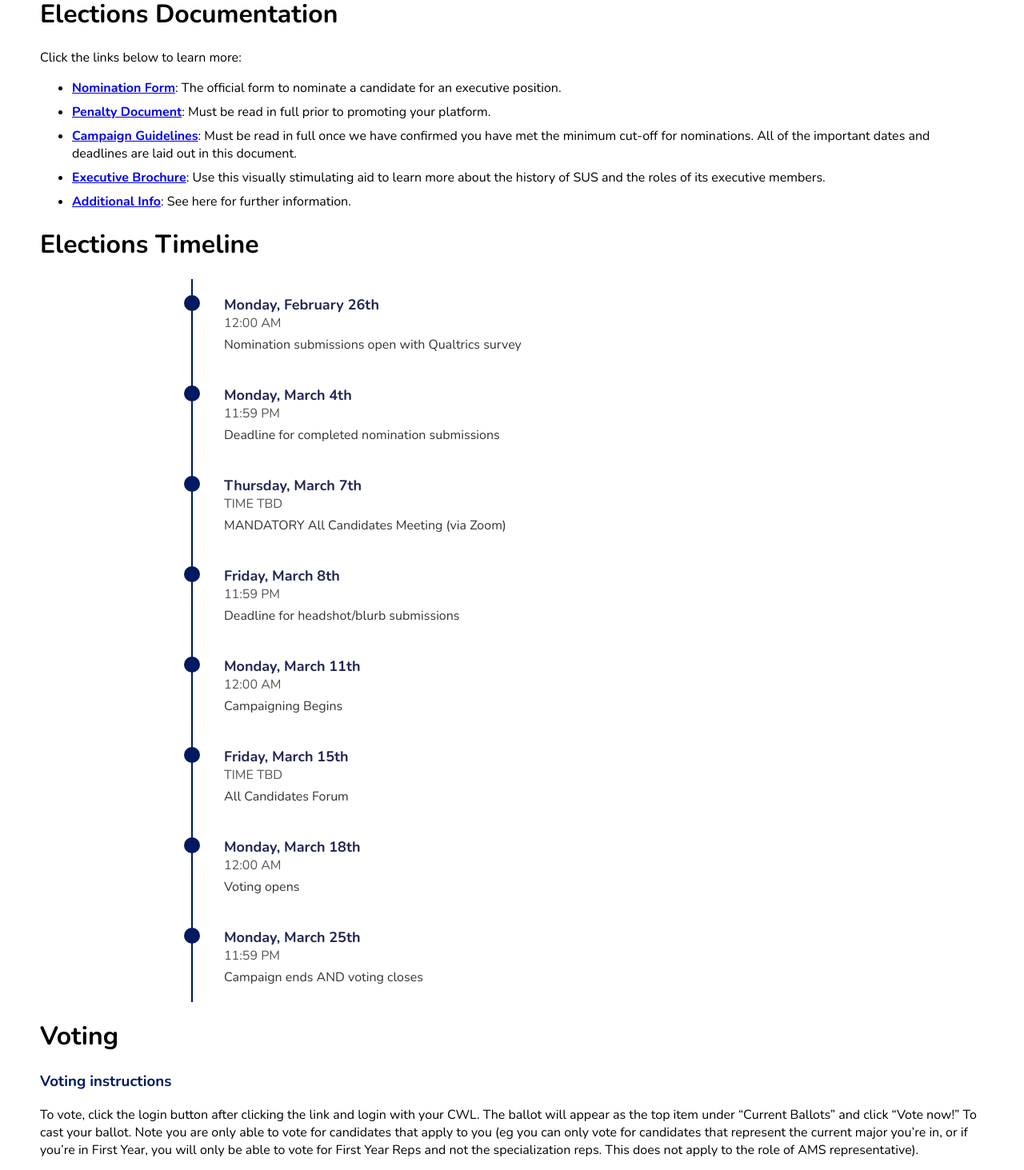
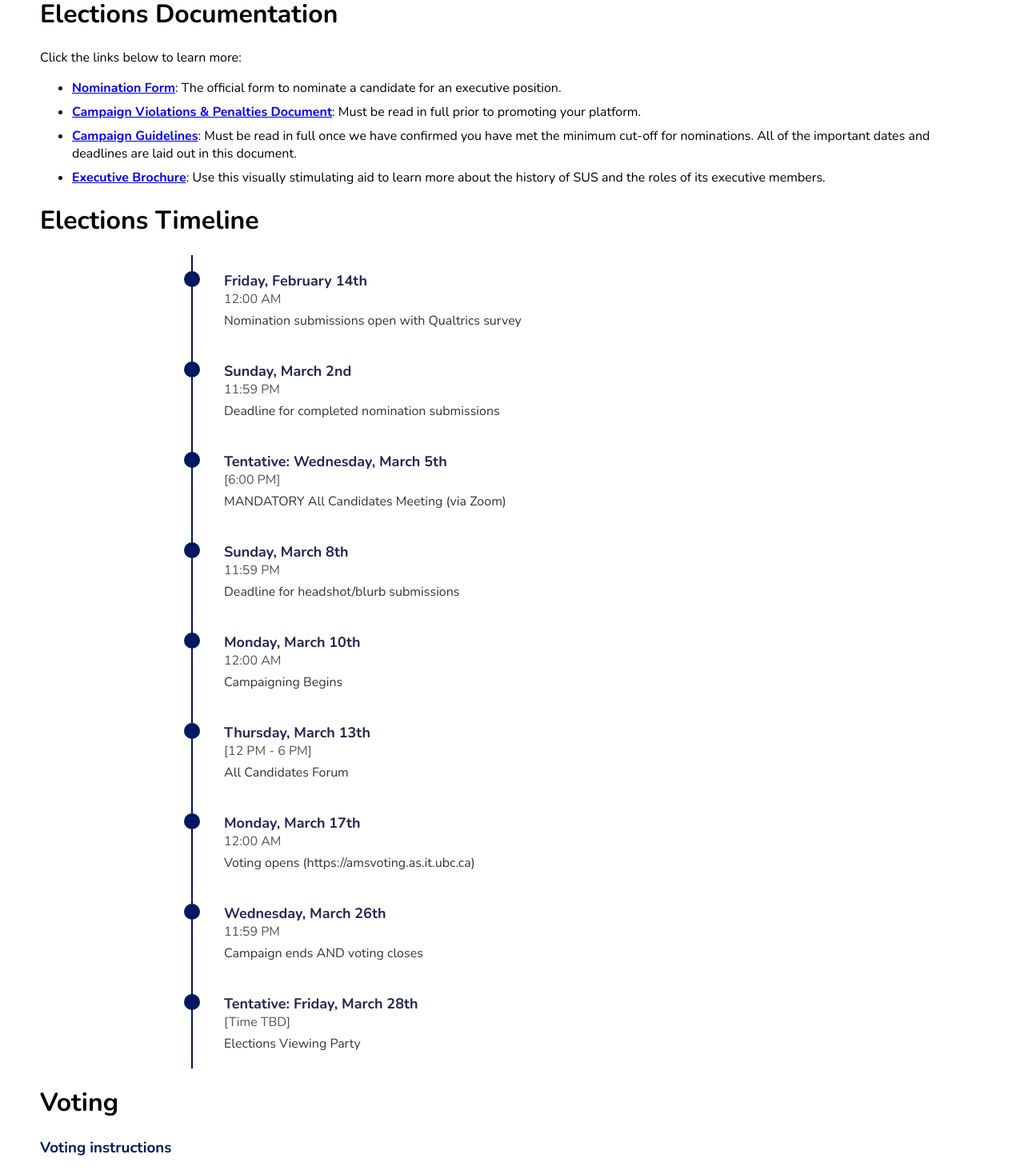
Before and after one commit to Science-Undergraduate-Society/www, a Next.js app: page /joinSus/elections in a window 1280 px wide. Shown: the part 620-2083 px from the top of the page at 80% size. Built offline with nearby package versions, Linux system fonts and the light colour scheme; a web font is replaced by a local one.

Commit message:
updated elections 2025 info

```diff
--- a/src/components/Navbar.js
+++ b/src/components/Navbar.js
@@ -14,7 +14,7 @@ const sections = [
     href: "/joinSus",
     items: [
       { name: "Apply", href: "/joinSus/apply" },
-      { name: "Spring Elections 2024", href: "/joinSus/elections" },
+      { name: "Spring Elections 2025", href: "/joinSus/elections" },
     ],
   },
   {
--- a/src/pages/joinSus/elections.js
+++ b/src/pages/joinSus/elections.js
@@ -11,7 +11,7 @@ export default function Elections() {
         <Background>
             <Navbar />
             <Content>
-                <Title>Spring Elections <Span>2024</Span></Title>
+                <Title>Spring Elections <Span>2025</Span></Title>
 
                 <p>Hello candidates! Use this page as a one-stop shop for all of your documents this election.</p>
 
@@ -27,19 +27,19 @@ export default function Elections() {
                 <ul>
                     <li>
                         <strong>
-                            <a href="https://ubc.ca1.qualtrics.com/jfe/form/SV_bvYsMUVO0KdGwl0" target="_blank" rel="noopener noreferrer">Nomination Form</a>
+                            <a href="https://ubc.ca1.qualtrics.com/jfe/form/SV_9HPKY4dJEkXyQB0" target="_blank" rel="noopener noreferrer">Nomination Form</a>
                         </strong>: The official form to nominate a candidate for an executive position.
                     </li>
                     <HalfBreak/>
                     <li>
                         <strong>
-                            <a href="https://docs.google.com/document/d/1FQIJmYlEyOBjlpwinYJuzeSwblD1ihj-rA1XuJ-N1zI/edit" target="_blank" rel="noopener noreferrer">Penalty Document</a>
+                            <a href="https://docs.google.com/document/d/1nZQO15ZUPUvvWgaWa9kcIuwDhDc8G-4dtZTcKDbTNzs/edit?usp=sharing" target="_blank" rel="noopener noreferrer">Campaign Violations & Penalties Document</a>
                         </strong>: Must be read in full prior to promoting your platform.
                     </li>
                     <HalfBreak/>
                     <li>
                         <strong>
-                            <a href="https://docs.google.com/document/d/1Dx0jhylC4tG0je4QvGFyHaglWVOOY9yfj23LNTJI1TU/edit" target="_blank" rel="noopener noreferrer">Campaign Guidelines</a>
+                            <a href="https://docs.google.com/document/d/1qj7fmKhLpuGcvk1MUApgeDasohl71NjwB9-k_dhR2F4/edit?usp=sharing" target="_blank" rel="noopener noreferrer">Campaign Guidelines</a>
                         </strong>: Must be read in full once we have confirmed you have met the minimum cut-off for nominations. All of the important dates and deadlines are laid out in this document.
                     </li>
                     <HalfBreak/>
@@ -47,12 +47,6 @@ export default function Elections() {
                         <strong>
                             <a href="https://docs.google.com/document/d/18vAnNcWOyUHim9kp-Tey2EBFPENLhuqHVgBeeSkbLd0/edit" target="_blank" rel="noopener noreferrer">Executive Brochure</a>
                         </strong>: Use this visually stimulating aid to learn more about the history of SUS and the roles of its executive members.
-                    </li>
-                    <HalfBreak/>
-                    <li>
-                        <strong>
-                            <a href="https://sus-spring-elections-2024.carrd.co/" target="_blank" rel="noopener noreferrer">Additional Info</a>
-                        </strong>: See here for further information.
                     </li>
                 </ul>
 
@@ -62,7 +56,7 @@ export default function Elections() {
                     <TimelineItem>
                         <Circle />
                         <TimelineContent>
-                            <Date>Monday, February 26th</Date>
+                            <Date>Friday, February 14th</Date>
                             <Time>12:00 AM</Time>
                             <Description>Nomination submissions open with Qualtrics survey</Description>
                         </TimelineContent>
@@ -70,7 +64,7 @@ export default function Elections() {
                     <TimelineItem>
                         <Circle />
                         <TimelineContent>
-                            <Date>Monday, March 4th</Date>
+                            <Date>Sunday, March 2nd</Date>
                             <Time>11:59 PM</Time>
                             <Description>Deadline for completed nomination submissions</Description>
                         </TimelineContent>
@@ -78,15 +72,15 @@ export default function Elections() {
                     <TimelineItem>
                         <Circle />
                         <TimelineContent>
-                            <Date>Thursday, March 7th</Date>
-                            <Time>TIME TBD</Time>
+                            <Date>Tentative: Wednesday, March 5th</Date>
+                            <Time>[6:00 PM]</Time>
                             <Description>MANDATORY All Candidates Meeting (via Zoom)</Description>
                         </TimelineContent>
                     </TimelineItem>
                     <TimelineItem>
                         <Circle />
                         <TimelineContent>
-                            <Date>Friday, March 8th</Date>
+                            <Date>Sunday, March 8th</Date>
                             <Time>11:59 PM</Time>
                             <Description>Deadline for headshot/blurb submissions</Description>
                         </TimelineContent>
@@ -94,7 +88,7 @@ export default function Elections() {
                     <TimelineItem>
                         <Circle />
                         <TimelineContent>
-                            <Date>Monday, March 11th</Date>
+                            <Date>Monday, March 10th</Date>
                             <Time>12:00 AM</Time>
                             <Description>Campaigning Begins</Description>
                         </TimelineContent>
@@ -102,25 +96,33 @@ export default function Elections() {
                     <TimelineItem>
                         <Circle />
                         <TimelineContent>
-                            <Date>Friday, March 15th</Date>
-                            <Time>TIME TBD</Time>
+                            <Date>Thursday, March 13th</Date>
+                            <Time>[12 PM - 6 PM]</Time>
                             <Description>All Candidates Forum</Description>
                         </TimelineContent>
                     </TimelineItem>
                     <TimelineItem>
                         <Circle />
                         <TimelineContent>
-                            <Date>Monday, March 18th</Date>
+                            <Date>Monday, March 17th</Date>
                             <Time>12:00 AM</Time>
-                            <Description>Voting opens</Description>
+                            <Description>Voting opens (https://amsvoting.as.it.ubc.ca)</Description>
                         </TimelineContent>
                     </TimelineItem>
                     <TimelineItem>
                         <Circle />
                         <TimelineContent>
-                            <Date>Monday, March 25th</Date>
+                            <Date>Wednesday, March 26th</Date>
                             <Time>11:59 PM</Time>
                             <Description>Campaign ends AND voting closes</Description>
+                        </TimelineContent>
+                    </TimelineItem>
+                    <TimelineItem>
+                        <Circle />
+                        <TimelineContent>
+                            <Date>Tentative: Friday, March 28th</Date>
+                            <Time>[Time TBD]</Time>
+                            <Description>Elections Viewing Party</Description>
                         </TimelineContent>
                     </TimelineItem>
                 </Timeline>
```
